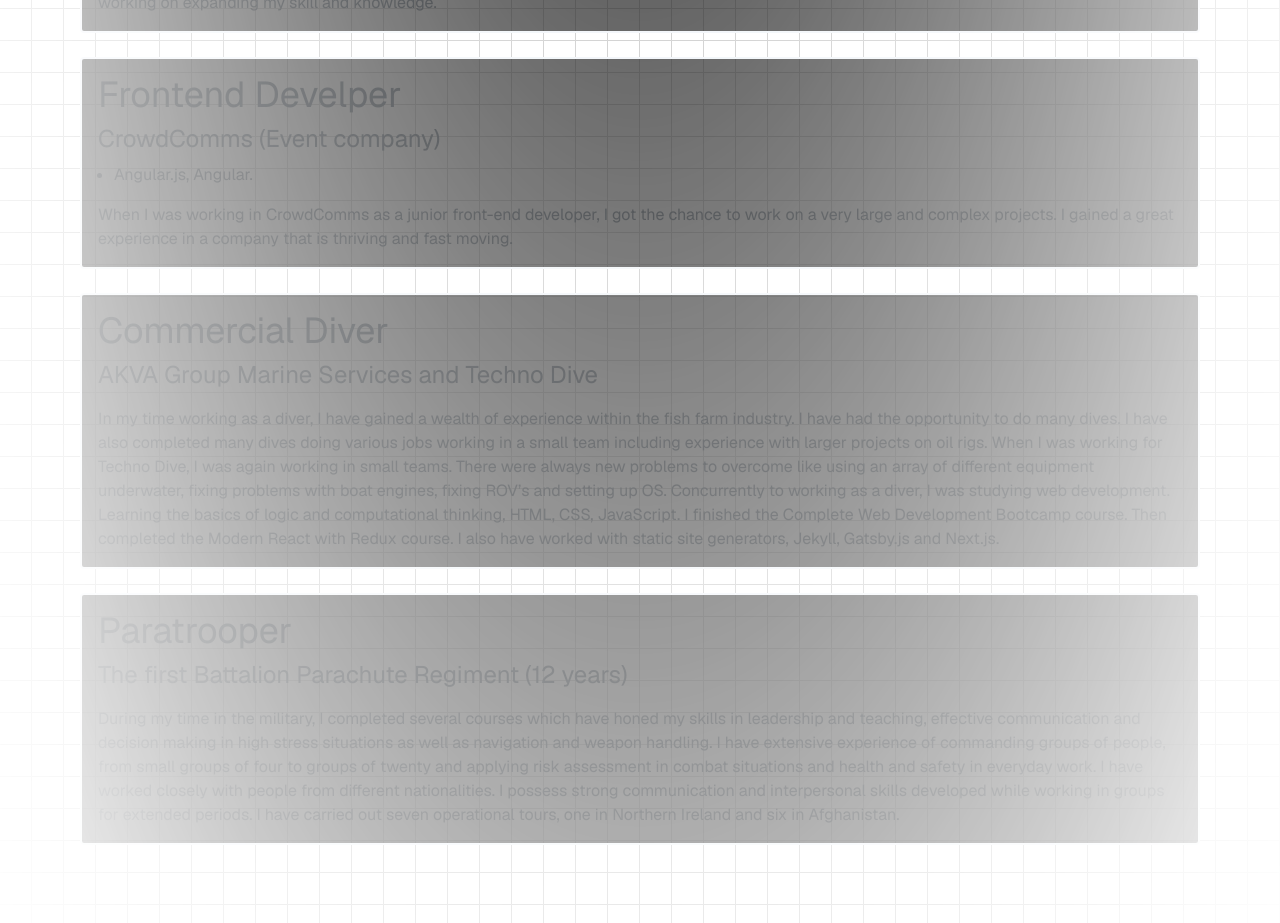
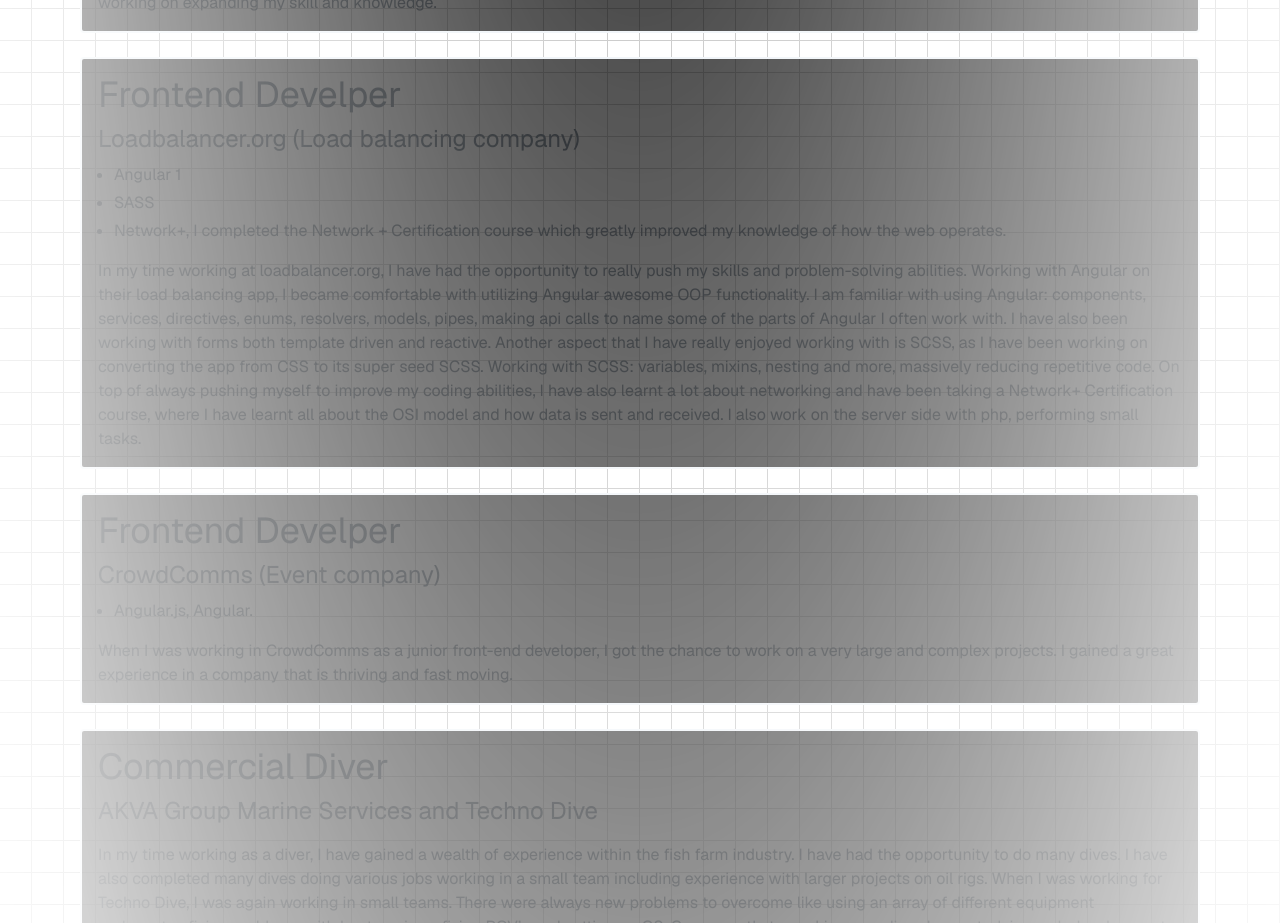
Before and after one commit to Colin-Sharp/Profile_site, a Next.js app: page / in a window 1280 px wide. Shown: the part 2680-3603 px from the top of the page. Built offline with nearby package versions, Linux system fonts and the light colour scheme.

Commit message:
add missing work

```diff
--- a/app/page.tsx
+++ b/app/page.tsx
@@ -120,6 +120,12 @@
   },
   {
     title: "Frontend Develper",
+    subtitle: "Loadbalancer.org (Load balancing company)",
+    skillList: ["Angular 1", "SASS", "Network+, I completed the Network + Certification course which greatly improved my knowledge of how the web operates."],
+    content: "In my time working at loadbalancer.org, I have had the opportunity to really push my skills and problem-solving abilities. Working with Angular on their load balancing app, I became comfortable with utilizing Angular awesome OOP functionality. I am familiar with using Angular: components, services, directives, enums, resolvers, models, pipes, making api calls to name some of the parts of Angular I often work with. I have also been working with forms both template driven and reactive. Another aspect that I have really enjoyed working with is SCSS, as I have been working on converting the app from CSS to its super seed SCSS. Working with SCSS: variables, mixins, nesting and more, massively reducing repetitive code. On top of always pushing myself to improve my coding abilities, I have also learnt a lot about networking and have been taking a Network+ Certification course, where I have learnt all about the OSI model and how data is sent and received. I also work on the server side with php, performing small tasks."
+  },
+  {
+    title: "Frontend Develper",
     subtitle: "CrowdComms (Event company)",
     skillList: ["Angular.js, Angular."],
     content: "When I was working in CrowdComms as a junior front-end developer, I got the chance to work on a very large and complex projects. I gained a great experience in a company that is thriving and fast moving."
```
